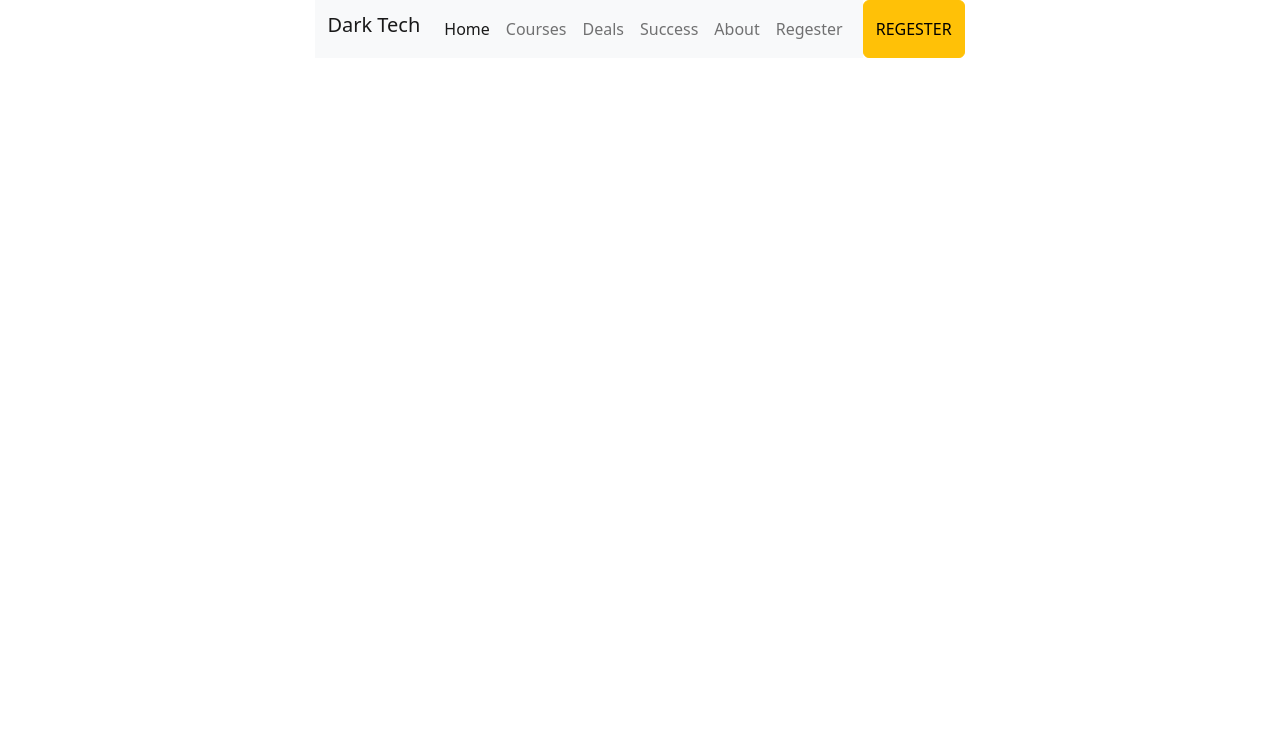
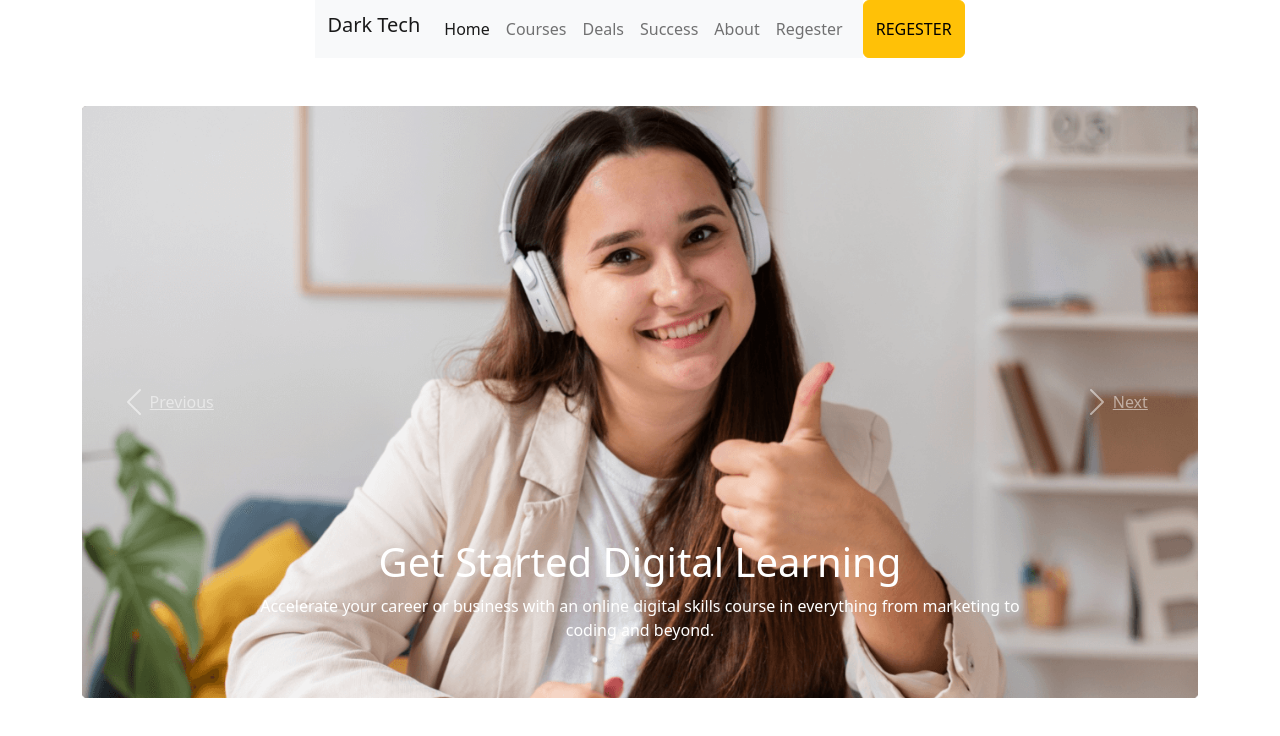
Before and after one commit to sharifulislam141/dark-tech, a plain HTML site: page index.html in a window 1280 px wide. Drawn offline with nearby package versions, Linux system fonts and the light colour scheme.

Commit message:
header complete

```diff
--- a/index.html
+++ b/index.html
@@ -7,7 +7,7 @@
     <link href="https://cdn.jsdelivr.net/npm/bootstrap@5.2.0/dist/css/bootstrap.min.css" rel="stylesheet" integrity="sha384-gH2yIJqKdNHPEq0n4Mqa/HGKIhSkIHeL5AyhkYV8i59U5AR6csBvApHHNl/vI1Bx" crossorigin="anonymous">
   </head>
   <body>
-     <header>
+     <header >
         <section class="container d-flex justify-content-center ">
             <nav class="navbar navbar-expand-lg bg-light">
                 <div class="container-fluid ">
@@ -42,7 +42,38 @@
               </nav>
               <button class="btn btn-warning"> REGESTER</button>
         </section>
+        <br> <br>
+        <section mt-5>
+            <div id="carouselExampleControls" class="carousel slide container" data-ride="carousel">
+                <div class="carousel-inner">
+                  <div class="carousel-item active">
+                    <img class="d-block w-100" src="images/cover/cover-1.png" alt="First slide">
+                    <div class="carousel-caption d-none d-md-block">
+                        <h1>Get Started Digital Learning</h1>
+                        <p>Accelerate your career or business with an online digital skills course in everything from marketing to coding and beyond.</p>
+                        <p></p>
+                  </div>
+                  <div class="carousel-item">
+                    <img class="d-block w-100" src="images/cover/cover-2.jpg" alt="Second slide">
+                  </div>
+                  <div class="carousel-item">
+                    <img class="d-block w-100" src="images/cover/cover-3.jpg" alt="Third slide">
+                  </div>
+                </div>
+                <a class="carousel-control-prev" href="#carouselExampleControls" role="button" data-slide="prev">
+                  <span class="carousel-control-prev-icon" aria-hidden="true"></span>
+                  <span class="sr-only">Previous</span>
+                </a>
+                <a class="carousel-control-next" href="#carouselExampleControls" role="button" data-slide="next">
+                  <span class="carousel-control-next-icon" aria-hidden="true"></span>
+                  <span class="sr-only">Next</span>
+                </a>
+              </div>
+        </section>
      </header>
+
+
+
     <script src="https://cdn.jsdelivr.net/npm/bootstrap@5.2.0/dist/js/bootstrap.bundle.min.js" integrity="sha384-A3rJD856KowSb7dwlZdYEkO39Gagi7vIsF0jrRAoQmDKKtQBHUuLZ9AsSv4jD4Xa" crossorigin="anonymous"></script>
   </body>
 </html>
```
